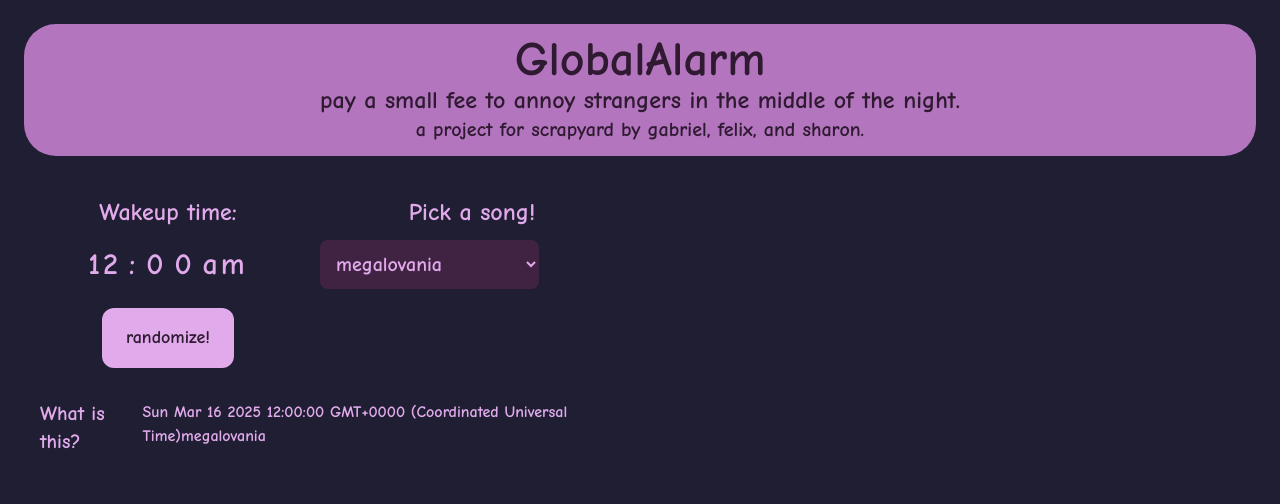
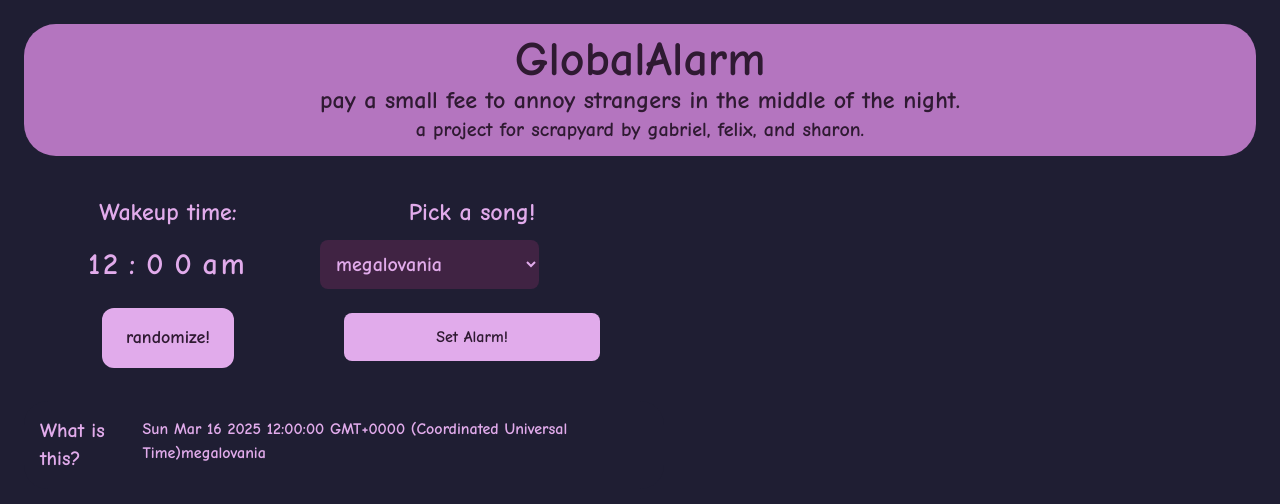
Before and after one commit to gbtsui/global-alarm-server, a Next.js app: page / in a window 1280 px wide. Shown: the top 504 px of the page. Built offline with nearby package versions, Linux system fonts and the light colour scheme.

Commit message:
feat(wip): prepare for the api to exist, eventually

```diff
--- a/src/app/page.tsx
+++ b/src/app/page.tsx
@@ -35,7 +35,15 @@ export default function MainPage() {
     function completePayment() {
         setPaymentModalOpen(false);
         setSuccessModalOpen(true);
-        // send req to server here
+
+        const requestOptions = {
+            method: 'POST',
+            headers: { 'Content-Type': 'application/json' },
+            body: JSON.stringify({ time: actualTime, song: selectedSong })
+        };
+        fetch('/api/', requestOptions)
+        .then(response => response.json())
+        //.then(data => this.setState({ postId: data.id }));
     }
 
     useEffect(() => {setActualTime(getFutureDate(timeArray))}, [timeArray]);
@@ -58,8 +66,9 @@ export default function MainPage() {
                             time:</label>
                     <label className={"text-2xl text-center text-lilac rounded-xl"}>Pick a
                             song!</label>
-                    <SlotMachine onFinish={(result) => setTimeArray(result)} />
+                    <div className='row-span-2'><SlotMachine onFinish={(result) => setTimeArray(result)} /></div>
                     <SongPicker onPick={(song) => setSelectedSong(song)}/>
+                    <button onClick={() => setPaymentModalOpen(true)} className={"p-3 bg-lilac text-woodsmoke rounded-lg m-6"}>Set Alarm!</button>
                 </div>
                 <div className={"bg-camellia rounded-3xl p-4 w-1/2 flex flex-row mx-6"}>
                     <h3 className={"text-xl"}>What is this?</h3>
```
